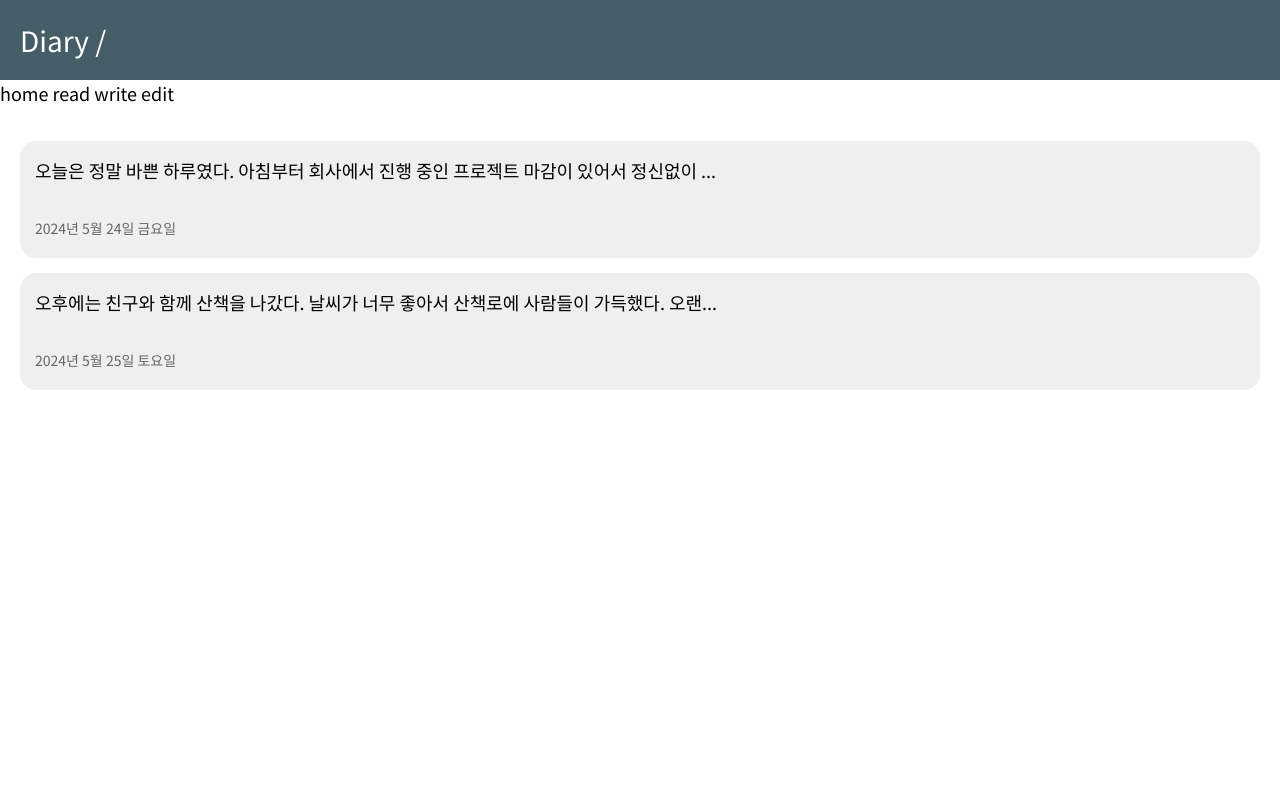
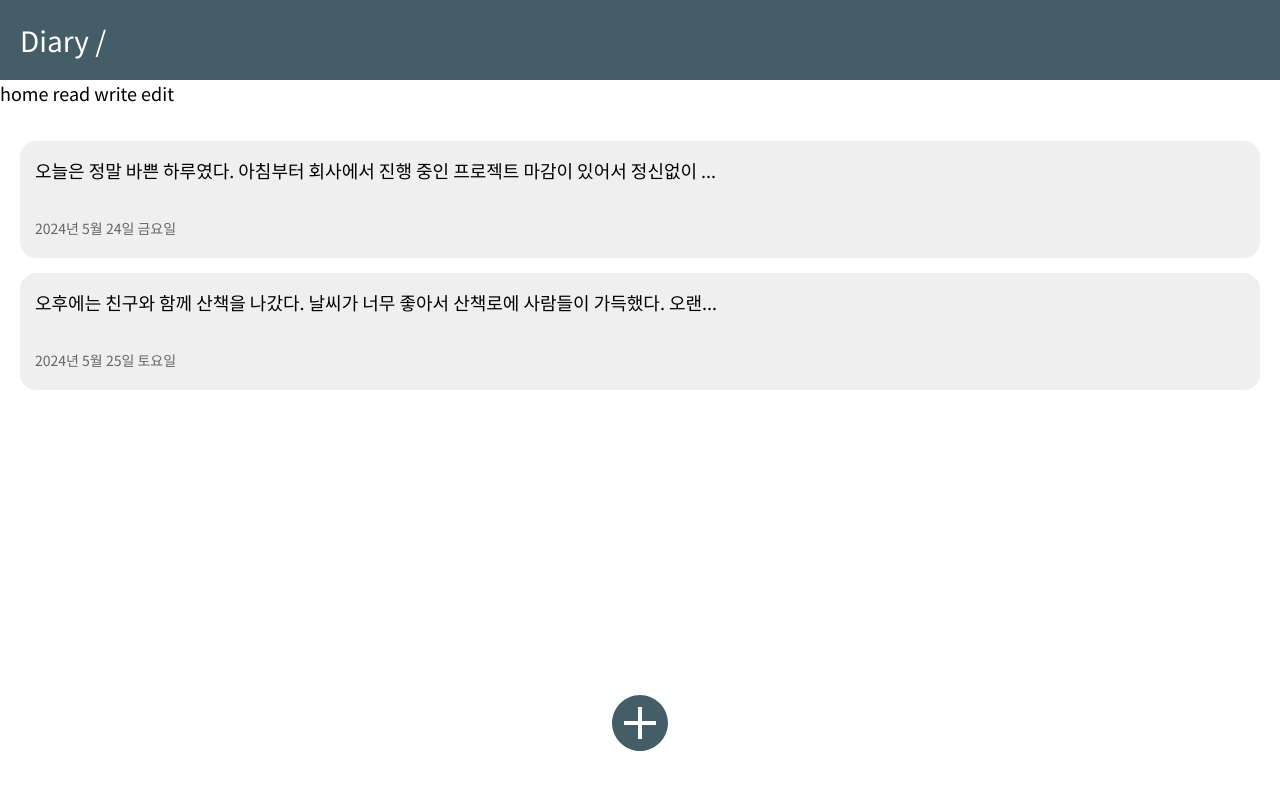
Before and after one commit to csslick/sveltekit-diary-app, a SvelteKit app: page / in a window 1280 px wide. Shown: the top 790 px of the page. Built offline with nearby package versions, Linux system fonts and the light colour scheme; some icons are missing.

Commit message:
85.home에 글 쓰기 버튼 추가하기

```diff
--- a/src/routes/+page.svelte
+++ b/src/routes/+page.svelte
@@ -1,4 +1,5 @@
 <script>
+  import addIcon from '$lib/assets/icon_add.svg';
   import Icon from '@iconify/svelte';
   import { diaries } from '$lib/store/store';
   // console.log($diaries)
@@ -27,3 +28,21 @@
   </div>
   {/each}
 </main>
+
+<a href="/write" class="btn-write">
+  <img src={addIcon} alt="add">
+</a>
+
+<style lang="scss">
+  .btn-write {
+    position: fixed;
+    bottom: 40px;
+    left: 50%;
+    transform: translateX(-50%);
+    cursor: pointer;
+    img {
+      width: 64px;
+      height: 64px;
+    }
+  }
+</style>
```
Also changed, not shown: src/lib/assets/icon_add.svg (added).
